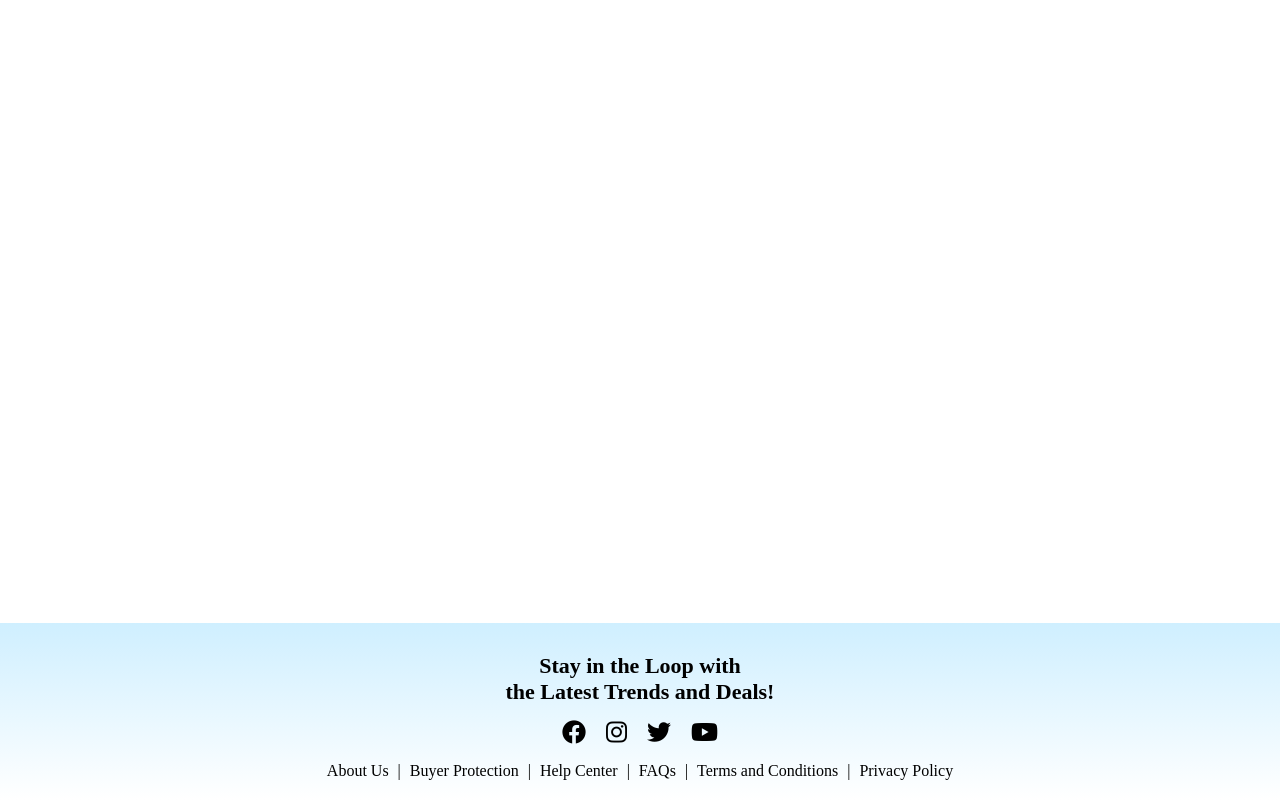
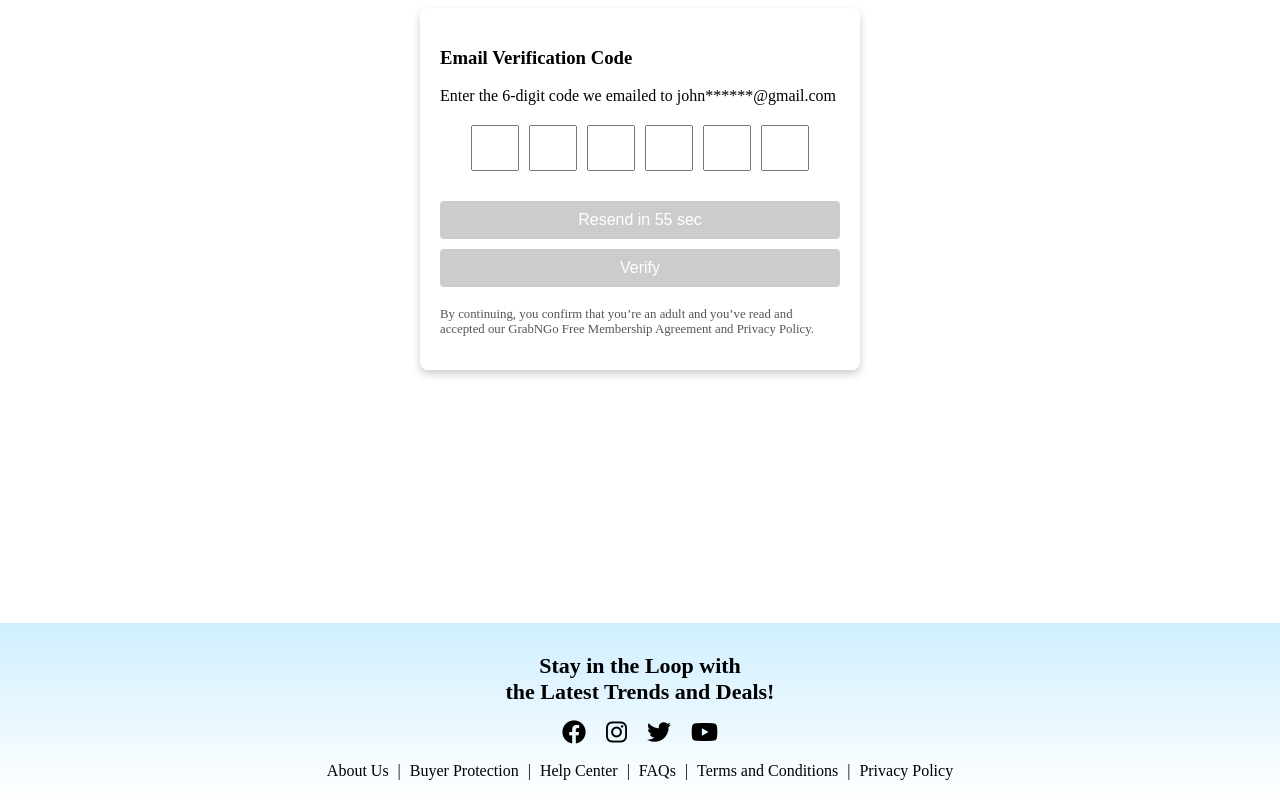
Before and after one commit to SudeeraDilshan/GrabNGo-Frontend, an Angular app: page /email-verify in a window 1280 px wide. Before the commit this address led to /. Built offline with nearby package versions, Linux system fonts and the light colour scheme.

Commit message:
Email Verification Component Created

```diff
--- a/src/app/app-routing.module.ts
+++ b/src/app/app-routing.module.ts
@@ -2,6 +2,7 @@ import { NgModule } from '@angular/core';
 import { RouterModule, Routes } from '@angular/router';
 import { LoginComponent } from './components/login/login.component';
 import { ResetPasswordComponent } from './reset-password/reset-password.component';
+import { EmailVerificationComponent } from './email-verification/email-verification.component';
 
 const routes: Routes = [
   {
@@ -12,6 +13,10 @@ const routes: Routes = [
     path: 'reset-password',
     component: ResetPasswordComponent,
   },
+  {
+    path: 'email-verify',
+    component: EmailVerificationComponent,
+  },
 ];
 
 @NgModule({
--- /dev/null
+++ b/src/app/email-verification/email-verification.component.css
@@ -0,0 +1,67 @@
+.email-verification-container {
+    max-width: 400px;
+    width: 100%;
+    margin: 0 auto;
+    padding: 20px;
+    background-color: #fff;
+    border-radius: 8px;
+    box-shadow: 0 4px 8px rgba(0, 0, 0, 0.2);
+    max-height: 500px; /* Set a maximum height */
+    overflow-y: auto; /* Adds vertical scrolling if the content overflows */
+  }
+
+  .app-container {
+    margin-top: 100px; /* Increase this to move the container down */
+    padding-top: 20px;
+    margin-bottom: 20px;
+    display: flex;
+    justify-content: center;
+    align-items: center;
+    min-height: calc(100vh - 120px); /* Adjust based on header and footer height */
+    padding: 20px;
+    overflow-y: auto;
+  }
+
+
+
+  body {
+    overflow-y: auto; /* Ensures the scrollbar is visible if needed */
+  }
+
+
+
+  .code-inputs {
+    display: flex;
+    justify-content: center;
+    gap: 10px;
+    margin: 20px 0;
+  }
+
+  .code-inputs input {
+    width: 40px;
+    height: 40px;
+    text-align: center;
+    font-size: 1.2em;
+  }
+
+  button {
+    width: 100%;
+    padding: 10px;
+    margin-top: 10px;
+    font-size: 1em;
+    background-color: #f28b20; /* Customize to your theme color */
+    color: #fff;
+    border: none;
+    border-radius: 4px;
+    cursor: pointer;
+  }
+
+  button:disabled {
+    background-color: #ccc;
+  }
+
+  .disclaimer {
+    font-size: 0.8em;
+    color: #555;
+    margin-top: 20px;
+  }
--- /dev/null
+++ b/src/app/email-verification/email-verification.component.html
@@ -0,0 +1,24 @@
+<div class="email-verification-container">
+    <h3>Email Verification Code</h3>
+    <p>Enter the 6-digit code we emailed to john******&#64;gmail.com</p>
+
+    <form [formGroup]="verificationForm" (ngSubmit)="onVerify()">
+        <div class="code-inputs">
+            <input *ngFor="let controlName of getControls(); let i = index"
+                   type="text"
+                   maxlength="1"
+                   [formControlName]="controlName"
+                   (input)="onInput($event, i)">
+          </div>
+
+      <button type="button" (click)="resendCode()" [disabled]="isResendDisabled">
+        Resend in {{ resendTimer }} sec
+      </button>
+
+      <button type="submit" [disabled]="!verificationForm.valid">Verify</button>
+    </form>
+
+    <p class="disclaimer">
+      By continuing, you confirm that you’re an adult and you’ve read and accepted our GrabNGo Free Membership Agreement and Privacy Policy.
+    </p>
+  </div>
--- /dev/null
+++ b/src/app/email-verification/email-verification.component.ts
@@ -0,0 +1,69 @@
+import { Component, OnInit } from '@angular/core';
+import { FormBuilder, FormGroup, Validators } from '@angular/forms';
+
+@Component({
+  selector: 'app-email-verification',
+  templateUrl: './email-verification.component.html',
+  styleUrls: ['./email-verification.component.css']
+})
+export class EmailVerificationComponent implements OnInit {
+  verificationForm: FormGroup;
+  resendTimer: number = 60;
+  isResendDisabled: boolean = true;
+
+  constructor(private fb: FormBuilder) {
+    // Initialize form with 6 empty controls
+    this.verificationForm = this.fb.group({
+      0: ['', [Validators.required, Validators.pattern('[0-9]')]],
+      1: ['', [Validators.required, Validators.pattern('[0-9]')]],
+      2: ['', [Validators.required, Validators.pattern('[0-9]')]],
+      3: ['', [Validators.required, Validators.pattern('[0-9]')]],
+      4: ['', [Validators.required, Validators.pattern('[0-9]')]],
+      5: ['', [Validators.required, Validators.pattern('[0-9]')]]
+    });
+  }
+
+  ngOnInit(): void {
+    this.startResendTimer();
+  }
+
+  // Method to get controls as an array for *ngFor
+  getControls() {
+    return Object.keys(this.verificationForm.controls);
+  }
+
+  onInput(event: Event, index: number): void {
+    const input = event.target as HTMLInputElement;
+    if (input.value.length === 1 && index < 5) {
+      const nextInput = document.querySelector(
+        `input[formControlName="${index + 1}"]`
+      ) as HTMLInputElement;
+      nextInput?.focus();
+    }
+  }
+
+  onVerify(): void {
+    if (this.verificationForm.valid) {
+      const code = Object.values(this.verificationForm.value).join('');
+      console.log('Verification Code:', code);
+      // Send code to the server for verification
+    }
+  }
+
+  startResendTimer(): void {
+    this.isResendDisabled = true;
+    this.resendTimer = 60;
+    const interval = setInterval(() => {
+      this.resendTimer--;
+      if (this.resendTimer === 0) {
+        clearInterval(interval);
+        this.isResendDisabled = false;
+      }
+    }, 1000);
+  }
+
+  resendCode(): void {
+    console.log('Code resent');
+    this.startResendTimer();
+  }
+}
--- a/src/app/reset-password/reset-password.component.ts
+++ b/src/app/reset-password/reset-password.component.ts
@@ -1,4 +1,5 @@
 import { Component } from '@angular/core';
+import { Router } from '@angular/router'; // Import the Router
 
 @Component({
   selector: 'app-reset-password',
@@ -9,9 +10,12 @@ export class ResetPasswordComponent {
   email: string = '';
   rememberMe: boolean = false;
 
+  constructor(private router: Router) {}
+
   onSubmit() {
-    // Code to handle form submission
     console.log('Email:', this.email);
     console.log('Remember Me:', this.rememberMe);
+
+    this.router.navigate(['/email-verify']);
   }
 }
```
Also changed, not shown: src/app/app.module.ts (+5 -3 lines), 1 other file (tests, documents, lock files or other folders).
